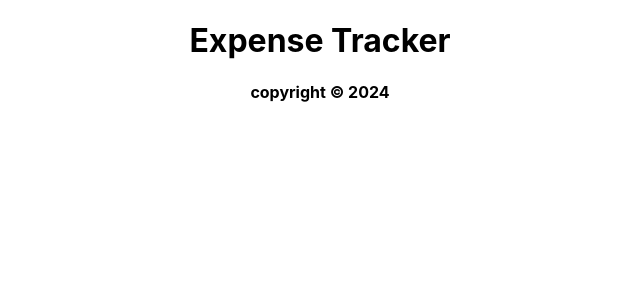
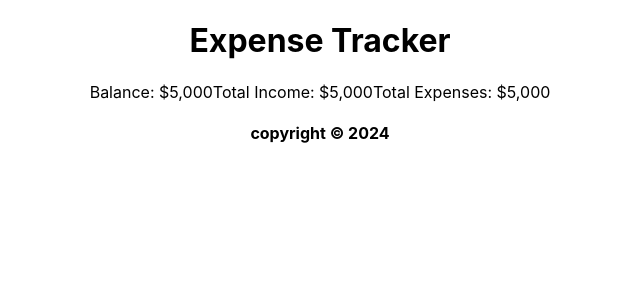
Before and after one commit to enowmbi/expense-tracker-react, a React (Create React App) app: page / in a window 1280 px wide. Shown: the top 300 px of the page, without its empty margins (320-960 px from the left). Built offline with nearby package versions, Linux system fonts and the light colour scheme.

Commit message:
Add income expense summary

```diff
--- a/src/App.js
+++ b/src/App.js
@@ -1,11 +1,13 @@
 import './App.css';
 import Header from './components/Header'
+import IncomeExpenseSummary from './components/IncomeExpenseSummary'
 import Footer from './components/Footer'
 
 function App() {
   return (
     <div className="App">
       <Header title="Expense Tracker" />
+      <IncomeExpenseSummary />
       <Footer />
     </div>
   );
--- /dev/null
+++ b/src/components/IncomeExpenseSummary.js
@@ -0,0 +1,15 @@
+import NetBalance from '../components/NetBalance'
+import TotalExpenses from '../components/TotalExpenses'
+import TotalIncome from '../components/TotalIncome'
+
+const IncomeExpenseSummary = () =>{
+    return(
+        <>
+            <NetBalance />
+            <TotalIncome />
+            <TotalExpenses/>
+        </>
+    )
+}
+
+export default IncomeExpenseSummary
--- /dev/null
+++ b/src/components/NetBalance.js
@@ -0,0 +1,7 @@
+const NetBalance = () =>{
+    return(
+      <span>Balance: $5,000</span>
+    )
+}
+
+export default NetBalance
--- /dev/null
+++ b/src/components/TotalExpenses.js
@@ -0,0 +1,7 @@
+const TotalExpenses = () =>{
+    return(
+      <span>Total Expenses: $5,000</span>
+    )
+}
+
+export default TotalExpenses
--- /dev/null
+++ b/src/components/TotalIncome.js
@@ -0,0 +1,7 @@
+const TotalIncome = () =>{
+    return(
+      <span>Total Income: $5,000</span>
+    )
+}
+
+export default TotalIncome
```
Also changed, not shown: src/components/Balances.js (deleted).
